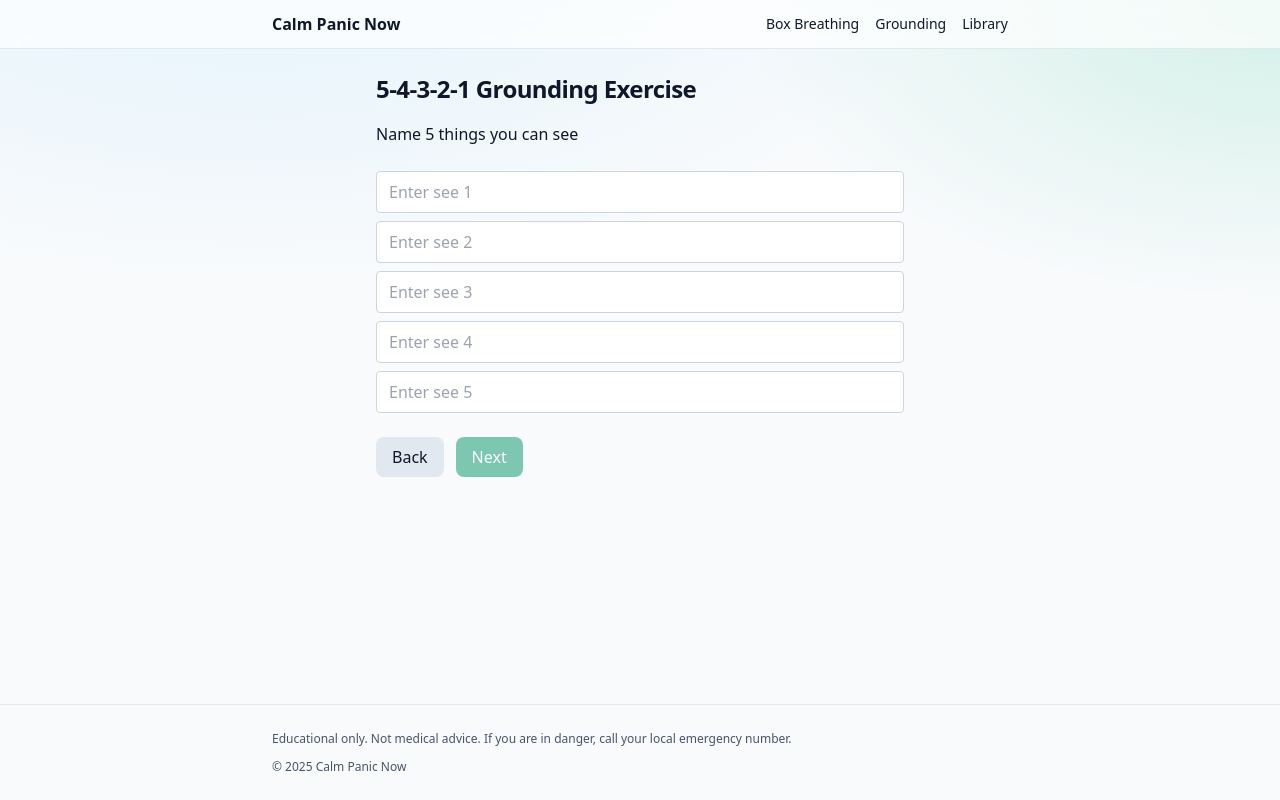
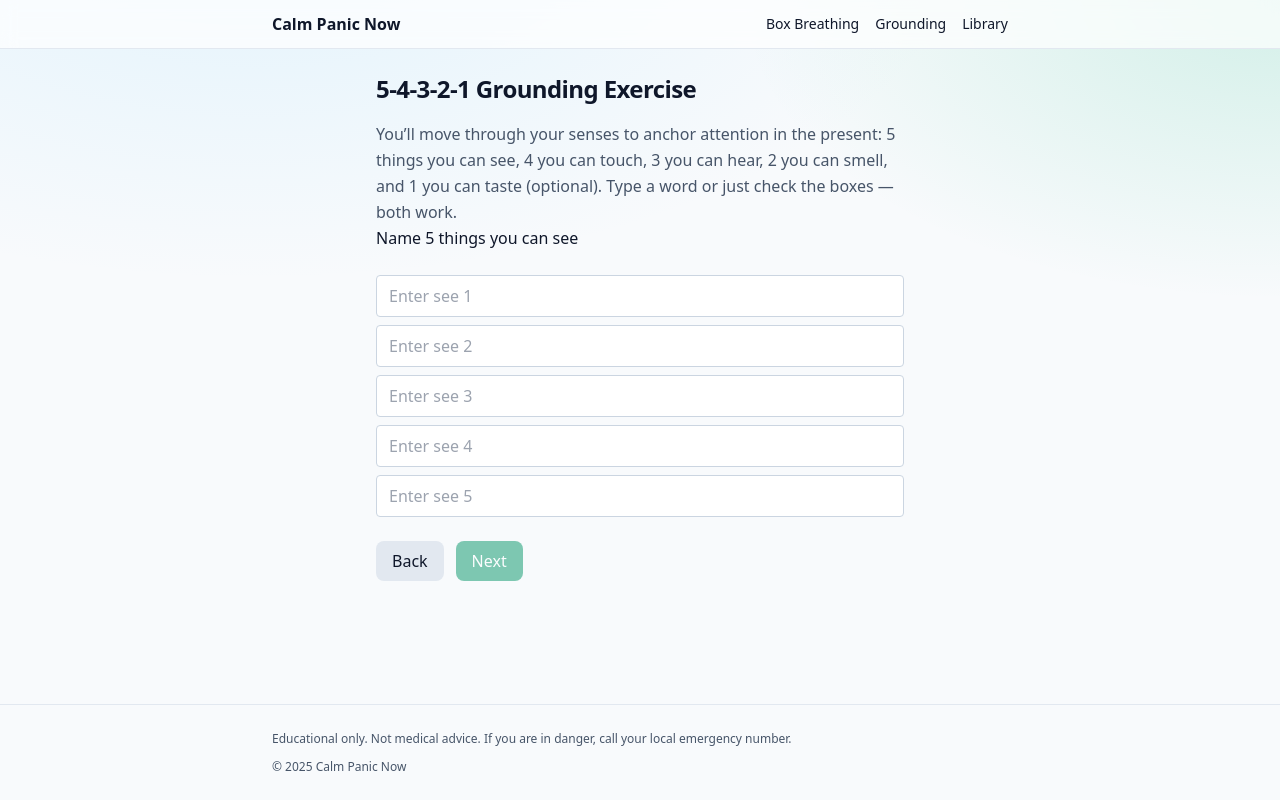
Before and after one commit to JiriTill/calm-panic-now, a Next.js app: page /calm/grounding-54321 in a window 1280 px wide. Built offline with nearby package versions, Linux system fonts and the light colour scheme.

Commit message:
Update page.tsx

```diff
--- a/src/app/calm/grounding-54321/page.tsx
+++ b/src/app/calm/grounding-54321/page.tsx
@@ -37,6 +37,10 @@ export default function Grounding54321Page() {
   return (
     <div className="max-w-xl mx-auto p-6">
       <h1 className="text-2xl font-bold mb-4">5-4-3-2-1 Grounding Exercise</h1>
+      <p className="text-slate-600 dark:text-slate-300">
+        You’ll move through your senses to anchor attention in the present: 5 things you can see, 4 you can touch, 3 you can hear, 2 you can smell, and 1 you can taste (optional). Type a word or just check the boxes — both work.
+      </p>
+
       <p className="mb-6">{step.label}</p>
 
       <div className="space-y-2 mb-6">
```
